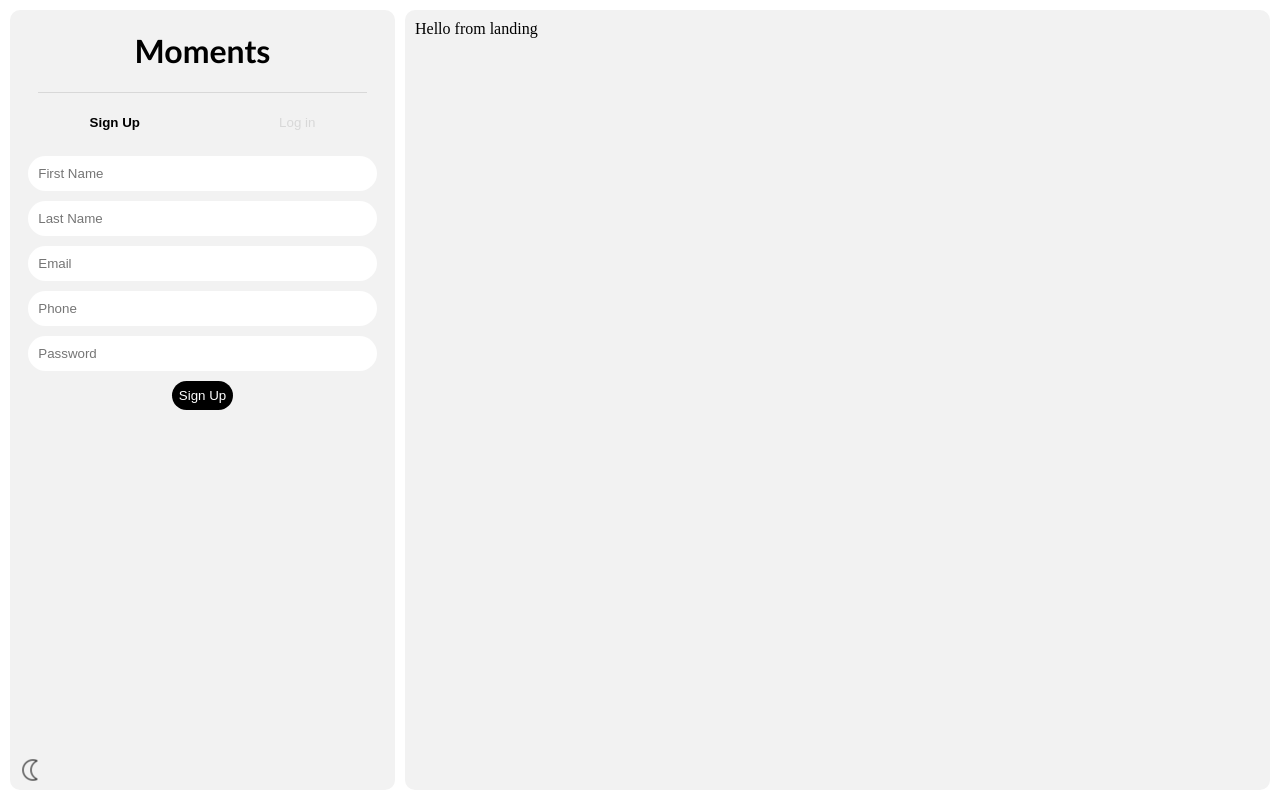
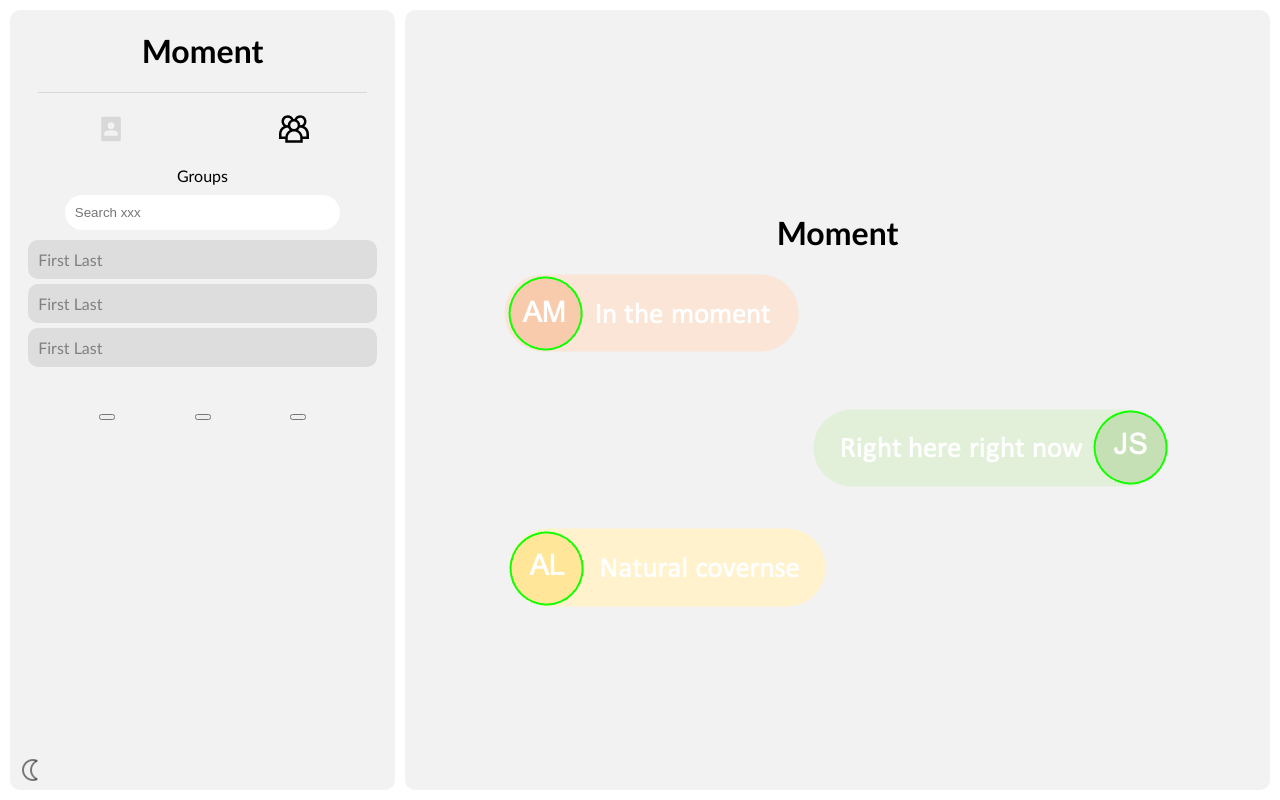
Before and after one commit to GucciGangnam/Moment-Messaging-App, a React (Vite) app in the folder Moment-Messaging-App-Front/: page / in a window 1280 px wide. Built offline with nearby package versions, Linux system fonts and the light colour scheme.

Commit message:
Navgiator being built

```diff
--- a/Moment-Messaging-App-Front/src/App.css
+++ b/Moment-Messaging-App-Front/src/App.css
@@ -13,6 +13,8 @@
   --input-focus: #000000;
   --img-selected: #000000;
   --img-deselected: #D8D8D8;
+  --background-color-2: #dddddd;
+  --text-color-2: #808080;
 }
 
 [data-theme='dark'] {
@@ -30,6 +32,8 @@
   --input-focus: #FFFFFF;
   --img-selected: #FFFFFF;
   --img-deselected: #787878;
+  --background-color-2: #535353;
+  --text-color-2: #808080;
 }
 
 .App {
@@ -39,6 +43,7 @@
   display: grid;
   grid-template-columns: 400px 1fr;
   color: var(--text-color);
+  font-family: Calibri, sans-serif;
 }
 
 
--- a/Moment-Messaging-App-Front/src/App.jsx
+++ b/Moment-Messaging-App-Front/src/App.jsx
@@ -36,17 +36,17 @@ export const App = () => {
     <div className="App">
 
 
-        <Loginsignup />
-        {/* <Navigator/> */}
+      {/* <Loginsignup /> */}
+      <Navigator />
 
-        <Landing/>
+      <Landing />
 
-                {/* dark mode toggle  */}
-                <img className="Dark-Mode-Toggle-BTN"
+      {/* dark mode toggle  */}
+      <img className="Dark-Mode-Toggle-BTN"
         onClick={toggleTheme}
         src={isDarkMode ? "/Sun.png" : "/Moon.png"}
         alt={isDarkMode ? "Sun" : "Moon"}
-        ></img>
+      ></img>
     </div>
   );
 };
--- a/Moment-Messaging-App-Front/src/components/Landing.css
+++ b/Moment-Messaging-App-Front/src/components/Landing.css
@@ -3,5 +3,10 @@
     margin-left: 5px;
     border-radius: 10px;
     padding: 10px;
-    background-color:var(--background-color)
+    background-color:var(--background-color);
+
+    display: flex;
+    flex-direction: column;
+    justify-content: center;
+    align-items: center;
 }
--- a/Moment-Messaging-App-Front/src/components/Landing.jsx
+++ b/Moment-Messaging-App-Front/src/components/Landing.jsx
@@ -10,7 +10,8 @@ import "./Landing.css"
 export const Landing = () => {
     return (
         <div className="Landing">
-            Hello from landing
+            <h1>Moment</h1>
+            <img src="/Picture 1.png"></img>
         </div>
     )
 }
--- a/Moment-Messaging-App-Front/src/components/Loginsignup.jsx
+++ b/Moment-Messaging-App-Front/src/components/Loginsignup.jsx
@@ -58,7 +58,7 @@ export const Loginsignup = () => {
     return (
         <div className="Loginsignup">
             <div className="Header">
-                <h1>Moments</h1>
+                <h1>Moment</h1>
                 <div className="Devider"></div>
             </div>
 
--- a/Moment-Messaging-App-Front/src/components/Navigator.css
+++ b/Moment-Messaging-App-Front/src/components/Navigator.css
@@ -1,10 +1,87 @@
-.Navigator{
+.Navigator {
+    /* outline: 1px dashed pink; */
     max-height: 100%;
     margin: 10px;
-    background-color: blue;
+    margin-right: 5px;
+    border-radius: 10px;
+    background-color: var(--background-color);
 
     display: flex;
     flex-direction: column;
+    align-items: center;
     overflow: hidden;
-    background-color: var(--background-color);
+    padding-left: 10px;
+    padding-right: 10px;
 }
+
+.Navigator .Header {
+    /* outline: 1px dashed blue; */
+    display: flex;
+    flex-direction: column;
+    align-items: center;
+    width: 100%;
+}
+
+.Navigator .Buttons {
+    /* outline: 1px dashed green; */
+    margin-top: 21.44px;
+    margin-bottom: 21.44px;
+    display: flex;
+    justify-content: space-around;
+    width: 100%;
+}
+
+.Navigator .Button{
+    fill: var(--img-deselected);
+}
+
+.Navigator .Button-selected{
+    fill: var(--img-selected);
+}
+
+.Navigator .Content {
+    min-height: 70px;
+    overflow: scroll;
+    display: flex;
+    flex-direction: column;
+    align-items: center;
+    gap: 5px;
+    width: 100%;
+}
+
+.Navigator .Title {
+    margin-bottom: 7px;
+}
+
+.Navigator .Search {
+    margin: 3px;
+    margin-bottom: 10px;
+    width: 70%;
+    padding: 10px;
+    border: none;
+    border-radius: 25px;
+    background-color: var(--input-bg);
+    color: var(--text-color);
+}
+
+.Navigator .Search:focus {
+    outline: 3px solid var(--input-focus)
+}
+
+
+.Navigator .Contact {
+    background-color: var(--background-color-2);
+    padding: 10px;
+    border-radius: 10px;
+    width: 90%;
+    color: var(--text-color-2);
+}
+
+.Navigator .Bottom {
+    display: flex;
+    justify-content: space-evenly;
+    align-items: center;
+    width: 100%;
+    border-radius: 25px;
+    height: 100px;
+}
--- a/Moment-Messaging-App-Front/src/components/Navigator.jsx
+++ b/Moment-Messaging-App-Front/src/components/Navigator.jsx
@@ -1,27 +1,92 @@
 // IMPORTS
 // Styles
 import "./Navigator.css"
+// React
+import { useState } from "react";
 
 
 
 // COMPONENT
 export const Navigator = () => {
+    const [button1Selected, setButton1Selected] = useState(false);
+    const [title, setTitle] = useState('Groups');
+
+    const handleButtonClick = (buttonId) => {
+        if (buttonId === 1) {
+            setButton1Selected(true);
+            setTitle('Contacts');
+        } else {
+            setButton1Selected(false);
+            setTitle('Groups');
+        }
+    };
+
     return (
         <div className="Navigator">
+            <div className="Header">
+                <h1>Moment</h1>
+                <div className="Devider"></div>
+            </div>
+
+            <div className="Buttons">
+                <svg
+                    className={button1Selected ? "Button-selected" : "Button"}
+                    width="30px"
+                    height="30px"
+                    viewBox="0 0 48 48"
+                    id="Layer_2"
+                    onClick={() => handleButtonClick(1)}
+                >
+                    <path d="M10.35,4.5a2,2,0,0,0-1.95,2v35.1a2,2,0,0,0,1.95,2h27.3a2,2,0,0,0,2-2V6.45a2,2,0,0,0-2-1.95ZM24,13.27a5.37,5.37,0,1,1-5.36,5.37A5.37,5.37,0,0,1,24,13.27ZM24,26c6,0,10.73,1.67,10.73,3.66v5.12H13.27V29.61C13.27,27.62,18,26,24,26Z" />
+                </svg>
+
+                <svg
+                    className={!button1Selected ? "Button-selected" : "Button"}
+                    height="30px"
+                    width="30px"
+                    viewBox="0 0 24 24"
+                    onClick={() => handleButtonClick(2)}
+                >
+                    <g id="group">
+                        <path d="M24,15.9c0-2.8-1.5-5-3.7-6.1C21.3,8.8,22,7.5,22,6c0-2.8-2.2-5-5-5c-2.1,0-3.8,1.2-4.6,3c0,0,0,0,0,0c-0.1,0-0.3,0-0.4,0
+                    c-0.1,0-0.3,0-0.4,0c0,0,0,0,0,0C10.8,2.2,9.1,1,7,1C4.2,1,2,3.2,2,6c0,1.5,0.7,2.8,1.7,3.8C1.5,10.9,0,13.2,0,15.9V20h5v3h14v-3h5
+                    V15.9z M17,3c1.7,0,3,1.3,3,3c0,1.6-1.3,3-3,3c0-1.9-1.1-3.5-2.7-4.4c0,0,0,0,0,0C14.8,3.6,15.8,3,17,3z M13.4,4.2
+                    C13.4,4.2,13.4,4.2,13.4,4.2C13.4,4.2,13.4,4.2,13.4,4.2z M15,9c0,1.7-1.3,3-3,3s-3-1.3-3-3s1.3-3,3-3S15,7.3,15,9z M10.6,4.2
+                    C10.6,4.2,10.6,4.2,10.6,4.2C10.6,4.2,10.6,4.2,10.6,4.2z M7,3c1.2,0,2.2,0.6,2.7,1.6C8.1,5.5,7,7.1,7,9C5.3,9,4,7.7,4,6S5.3,3,7,3
+                    z M5.1,18H2v-2.1C2,13.1,4.1,11,7,11v0c0,0,0,0,0,0c0.1,0,0.2,0,0.3,0c0,0,0,0,0,0c0.3,0.7,0.8,1.3,1.3,1.8
+                    C6.7,13.8,5.4,15.7,5.1,18z M17,21H7v-2.1c0-2.8,2.2-4.9,5-4.9c2.9,0,5,2.1,5,4.9V21z M22,18h-3.1c-0.3-2.3-1.7-4.2-3.7-5.2
+                    c0.6-0.5,1-1.1,1.3-1.8c0.1,0,0.2,0,0.4,0v0c2.9,0,5,2.1,5,4.9V18z"/>
+                    </g>
+                </svg>
+            </div>
+
+            <div className="Title">
+                {title}
+            </div>
+            <input
+                className="Search"
+                placeholder="Search xxx">
+            </input>
+            <div className="Content">
 
 
-
-            <div className="Navigator-top">
-                Top
-            </div>
+                <div className="Contact">
+                    First Last
+                </div>
+                <div className="Contact">
+                    First Last
+                </div>
+                <div className="Contact">
+                    First Last
+                </div>
 
 
-
-            <div className="Navigator-bottom">
-                Bottom
             </div>
-
-
+            <div className="Bottom">
+                <button></button>
+                <button></button>
+                <button></button>
+            </div>
 
         </div>
     )
```
